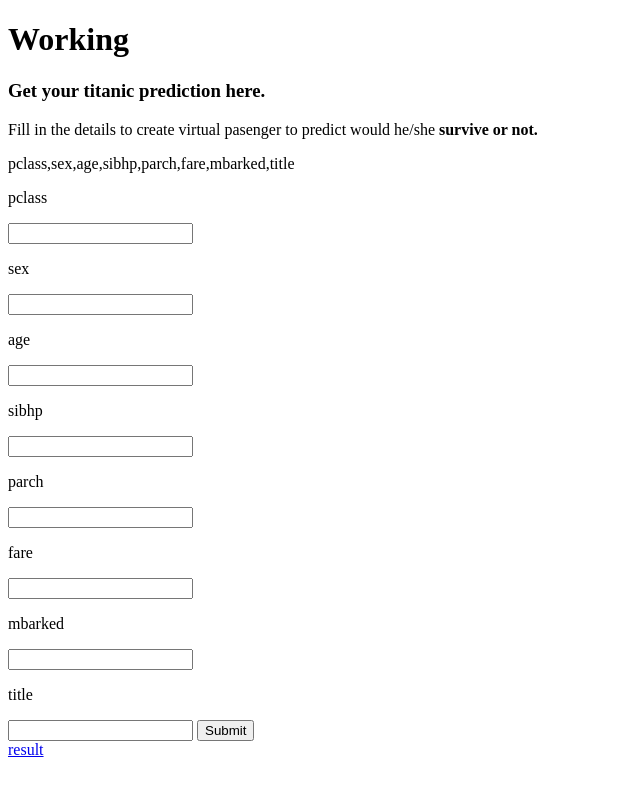
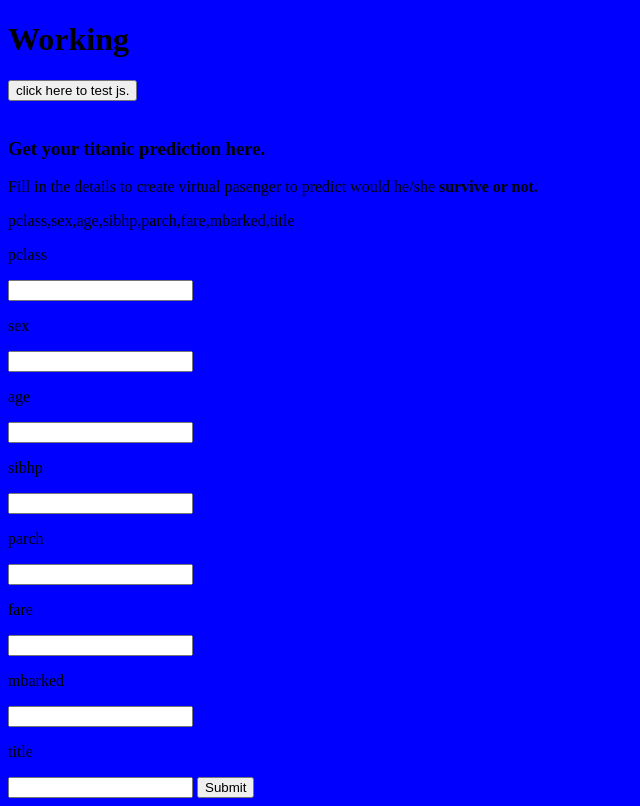
Before and after one commit to mnn111/django_titanic, a Django app: page / in a window 1280 px wide. Shown: the whole page, without its empty margins (0-640 px from the left). Before the commit the page ends 757 px from the top, so only its background shows below. Run offline with Django 3.2, Linux system fonts and the light colour scheme.

Commit message:
added and integrated css and js

```diff
--- /dev/null
+++ b/static/main.js
@@ -0,0 +1,3 @@
+function clicked() {
+    alert("js is working")
+}
--- /dev/null
+++ b/static/style.css
@@ -0,0 +1,4 @@
+body{
+    background-color : blue;
+
+}
--- a/templates/index.html
+++ b/templates/index.html
@@ -3,9 +3,15 @@
 <head>
     <meta charset="UTF-8">
     <title>Titanic Predictor</title>
+
+    {% load static %}
+    <link rel="stylesheet" href="{% static 'style.css' %}">
 </head>
 <body>
     <h1>Working</h1>
+    <button type="button" onclick="clicked()">click here to test js.</button>
+    <br>
+    <br>
     <h3>Get your titanic prediction here.</h3>
     <p>Fill in the details to create virtual pasenger to predict would he/she <b>survive or not.</b></p>
 
@@ -30,10 +36,9 @@
         <input type="text" name="title">
 
         <input type="submit">
+    </form>
 
-
-    </form>
-    <a href="{% url 'pred' %}">result</a>
-
+<!--    <a href="{% url 'pred' %}">result</a>-->
+    <script type="text/javascript" src="{% static 'main.js' %}"></script>
 </body>
 </html>
```
Also changed, not shown: titanic/settings.py (+6 -2 lines).
